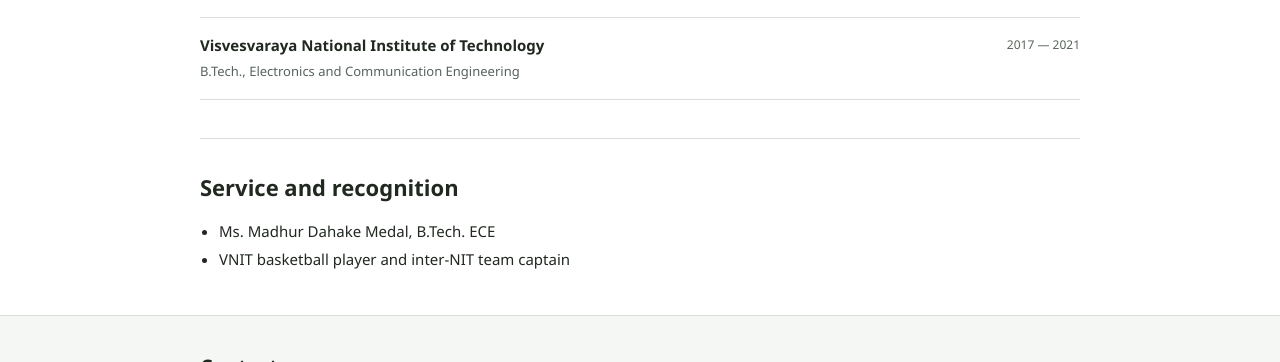
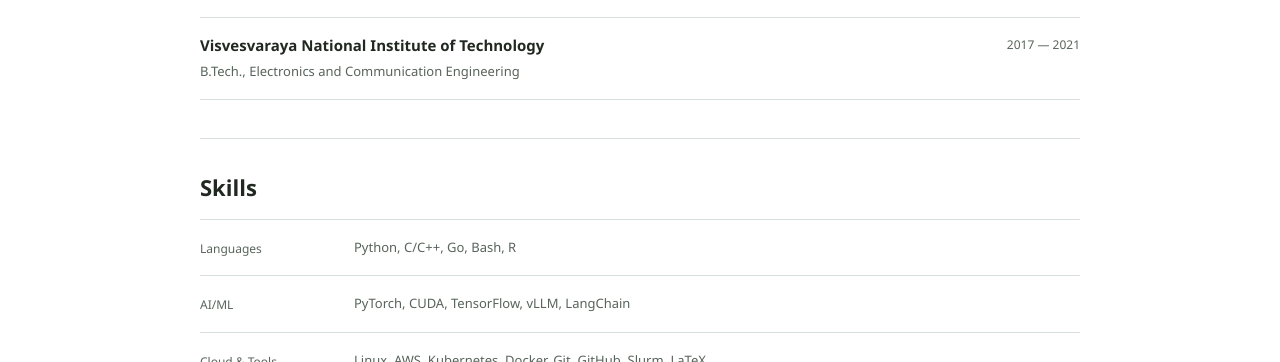
Before and after one commit to vasudha-devarakonda/vasudhadevarakonda, a plain HTML site: page index.html in a window 1280 px wide. Shown: the part 1841-2203 px from the top of the page. Drawn offline with Linux system fonts and the light colour scheme.

Commit message:
Add Skills section from updated CV
Co-Authored-By: Claude Opus 5.5 <noreply@anthropic.com>

```diff
--- a/index.html
+++ b/index.html
@@ -22,6 +22,7 @@
           <a href="#research">Research</a>
           <a href="#publications">Publications</a>
           <a href="#experience">Experience</a>
+          <a href="#skills">Skills</a>
           <a href="#contact">Contact</a>
         </nav>
       </div>
@@ -110,6 +111,15 @@
         </div>
       </section>
 
+      <section class="section page-shell" id="skills" aria-labelledby="skills-title">
+        <h2 id="skills-title">Skills</h2>
+        <div class="timeline">
+          <article class="timeline-row"><p class="timeline-date">Languages</p><div><p>Python, C/C++, Go, Bash, R</p></div></article>
+          <article class="timeline-row"><p class="timeline-date">AI/ML</p><div><p>PyTorch, CUDA, TensorFlow, vLLM, LangChain</p></div></article>
+          <article class="timeline-row"><p class="timeline-date">Cloud &amp; Tools</p><div><p>Linux, AWS, Kubernetes, Docker, Git, GitHub, Slurm, LaTeX</p></div></article>
+        </div>
+      </section>
+
       <section class="section page-shell service-section" aria-labelledby="service-title">
         <h2 id="service-title">Service and recognition</h2>
         <ul class="simple-list">
```
